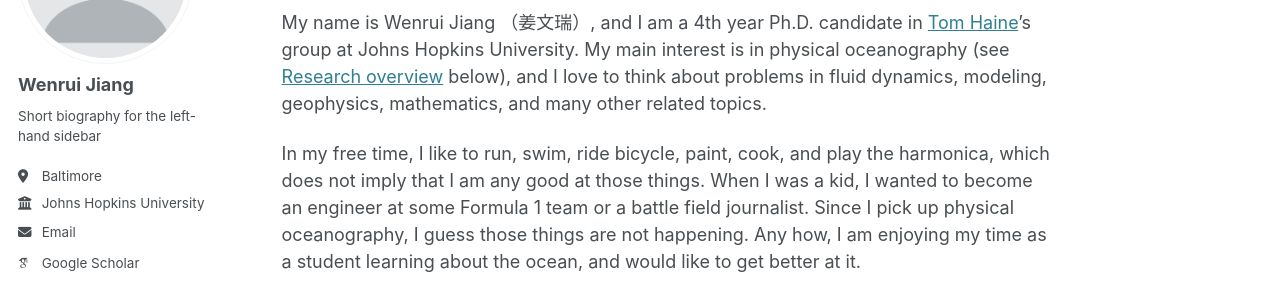
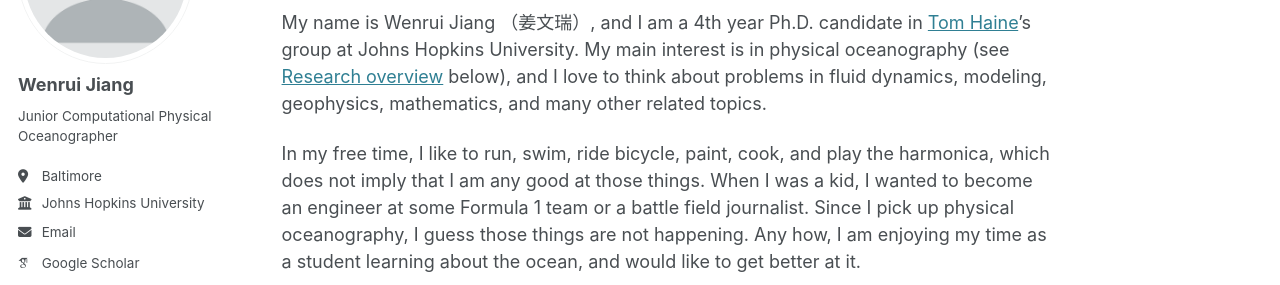
Before and after one commit to wenruijiang1/wenruijiang1.github.io, a Jekyll site: the page built from _pages/about.md, in a window 1280 px wide. Shown: the part 210-495 px from the top of the page. Built offline with Jekyll 4.4.1, drawn with Linux system fonts in a browser that asks for light colours; some web fonts are replaced.

Commit message:
short bio

```diff
--- a/_config.yml
+++ b/_config.yml
@@ -25,7 +25,7 @@ author:
   avatar           : "profile.png"
   name             : "Wenrui Jiang"
   pronouns         : # example: "she/her"
-  bio              : "Short biography for the left-hand sidebar"
+  bio              : "Junior Computational Physical Oceanographer"
   location         : "Baltimore"
   employer         : "Johns Hopkins University"
   uri              : # URL
```
